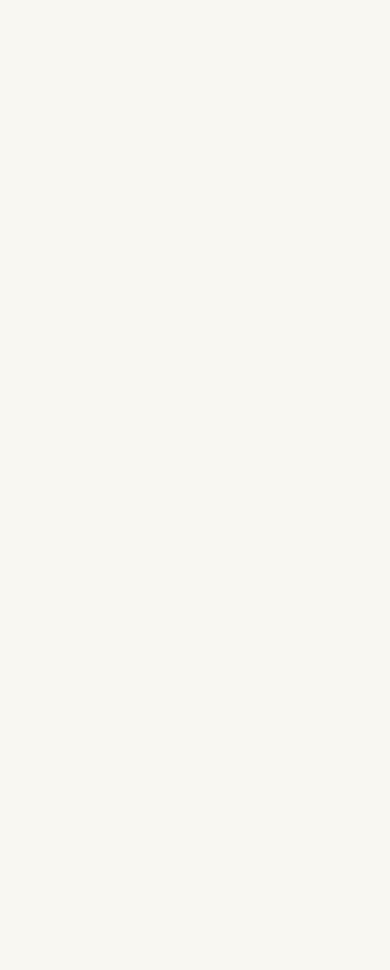
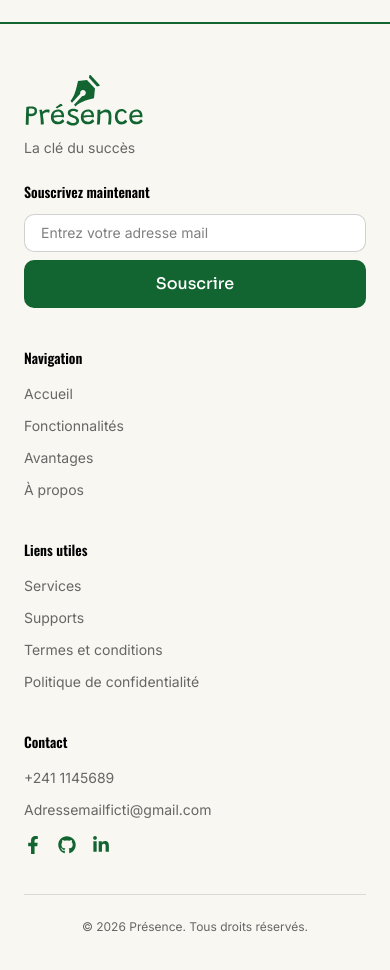
Before and after one commit to Wen360-lab/presence, a Next.js app: page / in a window 390 px wide. Shown: the part 7960-8930 px from the top of the page. Before the commit the page ends 7950 px from the top, so only its background shows below. Built offline with nearby package versions, Linux system fonts and the light colour scheme.

Commit message:
Création du footer et finalisation de la Landing Page

```diff
--- a/app/page.tsx
+++ b/app/page.tsx
@@ -10,6 +10,7 @@ import Avantages from '@/components/home/Avantages'
 import Testimonials from '@/components/home/Avis'
 import History from '@/components/home/History'
 import Cta from '@/components/home/Cta'
+import Footer from '@/components/home/Footer'
 
 
 
@@ -25,8 +26,7 @@ export default function Home() {
       <Testimonials/>
       <History/>
       <Cta/>
-
-
+      <Footer/>
     </section>
   );
 }
--- a/components/home/footer.tsx
+++ b/components/home/footer.tsx
@@ -0,0 +1,78 @@
+// components/Footer.tsx
+'use client'
+import Image from 'next/image'
+import { FaFacebookF, FaGithub, FaLinkedinIn } from 'react-icons/fa'
+
+export default function Footer() {
+  return (
+    <footer className="border-t-2 border-emeraude bg-cream px-6 py-12 mt-8 w-full">
+      <div className="mx-auto max-w-6xl">
+
+        <div className="grid grid-cols-1 gap-10 md:grid-cols-4">
+
+          {/* Logo et newsletter */}
+          <div className="flex flex-col items-start">
+            <Image src="/LogoPresence (1).svg" alt="Présence" width={120} height={60} className="object-contain" />
+            <p className="mt-1 text-sm text-grey">La clé du succès</p>
+
+            <p className="mt-6 font-oswald text-sm font-semibold text-black">Souscrivez maintenant</p>
+            <form className="mt-3 flex w-full flex-col gap-2" onSubmit={(e) => e.preventDefault()}>
+              <input
+                type="email"
+                placeholder="Entrez votre adresse mail"
+                className="w-full rounded-btn border border-grey/30 bg-white px-4 py-2 text-sm text-black outline-none focus:border-emeraude"
+              />
+              <button type="submit" className="btn-primary w-full">
+                Souscrire
+              </button>
+            </form>
+          </div>
+
+          {/* Navigation */}
+          <div>
+            <p className="font-oswald text-sm font-semibold text-black">Navigation</p>
+            <ul className="mt-4 flex flex-col gap-3 text-sm text-grey">
+              <li><a href="#accueil" className="hover:text-emeraude">Accueil</a></li>
+              <li><a href="#fonctionnalites" className="hover:text-emeraude">Fonctionnalités</a></li>
+              <li><a href="#avantages" className="hover:text-emeraude">Avantages</a></li>
+              <li><a href="#apropos" className="hover:text-emeraude">À propos</a></li>
+            </ul>
+          </div>
+
+          {/* Liens utiles */}
+          <div>
+            <p className="font-oswald text-sm font-semibold text-black">Liens utiles</p>
+            <ul className="mt-4 flex flex-col gap-3 text-sm text-grey">
+              <li><a href="#" className="hover:text-emeraude">Services</a></li>
+              <li><a href="#" className="hover:text-emeraude">Supports</a></li>
+              <li><a href="#" className="hover:text-emeraude">Termes et conditions</a></li>
+              <li><a href="#" className="hover:text-emeraude">Politique de confidentialité</a></li>
+            </ul>
+          </div>
+
+          {/* Contact */}
+          <div>
+            <p className="font-oswald text-sm font-semibold text-black">Contact</p>
+            <ul className="mt-4 flex flex-col gap-3 text-sm text-grey">
+              <li>+241 1145689</li>
+              <li>Adressemailficti@gmail.com</li>
+            </ul>
+            <div className="mt-4 flex gap-4 text-emeraude">
+              <a href="#" aria-label="Facebook" className="hover:text-emeraude/70"><FaFacebookF size={18} /></a>
+              <a href="#" aria-label="GitHub" className="hover:text-emeraude/70"><FaGithub size={18} /></a>
+              <a href="#" aria-label="LinkedIn" className="hover:text-emeraude/70"><FaLinkedinIn size={18} /></a>
+            </div>
+          </div>
+
+        </div>
+
+        <hr className="mt-10 border-grey/20" />
+
+        <p className="mt-6 text-center text-xs text-grey">
+          © 2026 Présence. Tous droits réservés.
+        </p>
+
+      </div>
+    </footer>
+  )
+}
```
Also changed, not shown: public/LogoPresence (1).svg (added).
